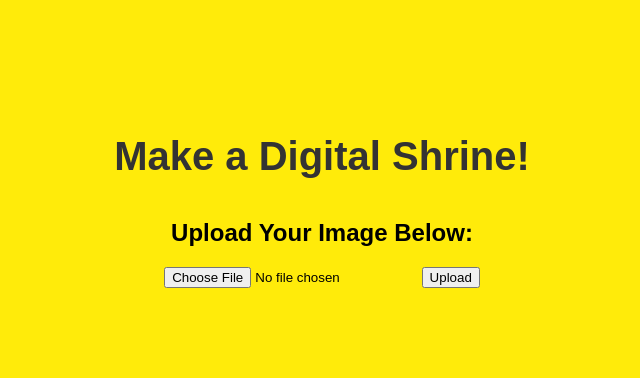
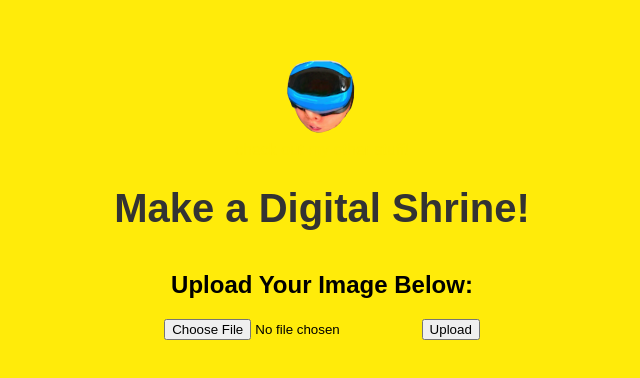
Before and after one commit to ttarigh/worshipme, a website: page public/index.html in a window 1280 px wide. Shown: the part 202-580 px from the top of the page, without its empty margins (318-958 px from the left). Drawn offline with Linux system fonts and the light colour scheme.

Commit message:
adding info about me

```diff
--- a/public/index.html
+++ b/public/index.html
@@ -20,7 +20,7 @@
       href="img/favicon-16x16.png"
     />
     <link rel="manifest" href="img/site.webmanifest" />
-    <title>Image Upload</title>
+    <title>Create a Digital Shrine!</title>
     <style>
       body,
       html {
@@ -43,10 +43,38 @@
         margin-bottom: 20px;
         color: #333;
       }
+      /* Style for the button */
+      .image-button {
+        display: inline-block;
+        position: relative;
+        overflow: hidden;
+        cursor: pointer;
+        color: rgb(255, 235, 10);
+        text-decoration: none; /* Remove default text underline */
+        display: flex;
+        flex-direction: column; /* Display children elements in a column */
+        align-items: center; /* Center items horizontally */
+      }
+
+      /* Style for the image */
+      .image-button img {
+        width: 25%;
+        height: 25%;
+      }
+
+      /* Style for the hover effect and label */
+      a:hover {
+        color: red;
+      }
     </style>
   </head>
   <body>
     <div class="content">
+      <a href="http://www.tina.zone" target="_blank" class="image-button">
+        <img src="img/XRpic.png" alt="About the Creator" />
+        <span class="button-text"> check out my other stuff!</span>
+      </a>
+
       <h1>Make a Digital Shrine!</h1>
       <h2>Upload Your Image Below:</h2>
       <form
```
Also changed, not shown: public/img/XRpic.png (added).
